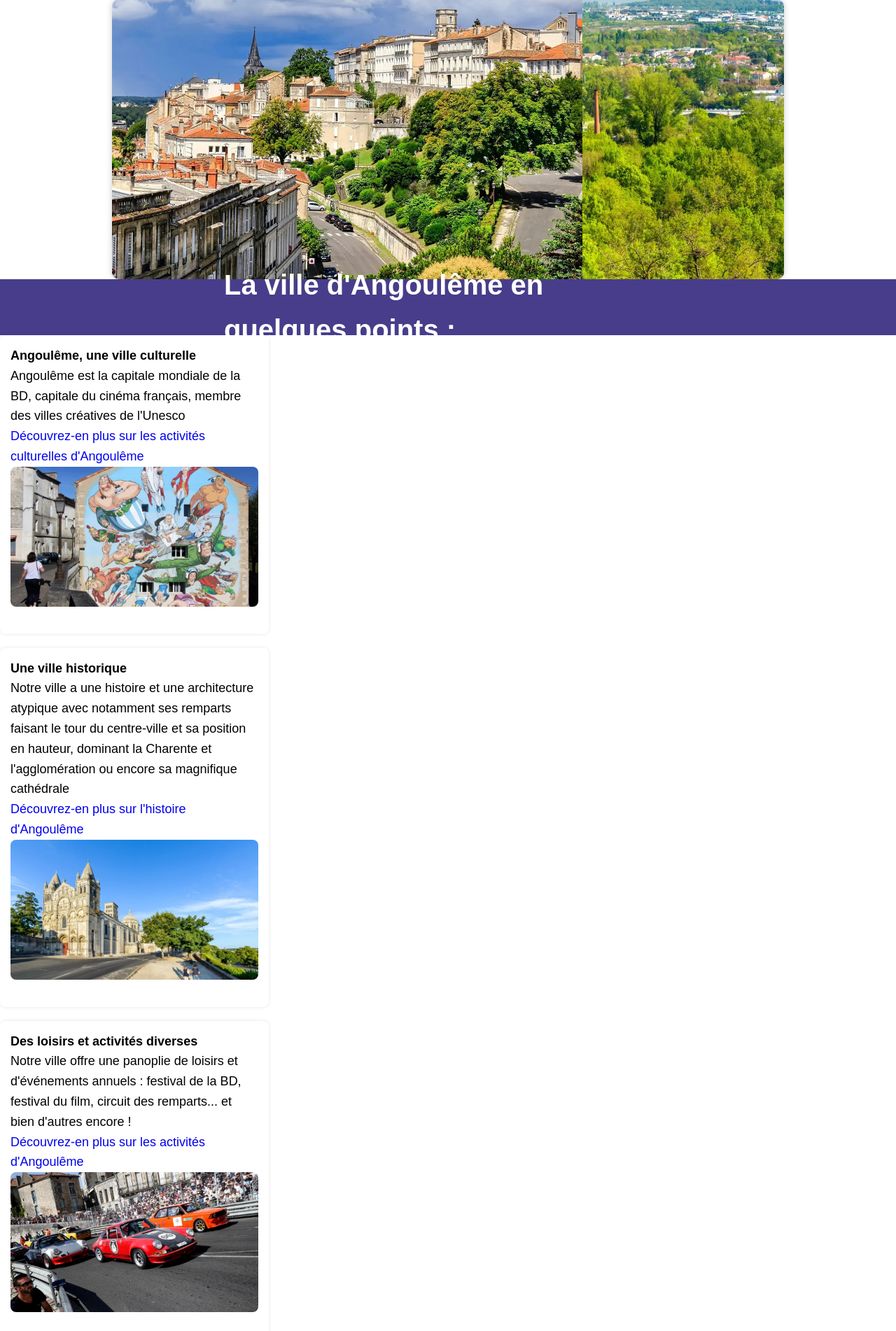
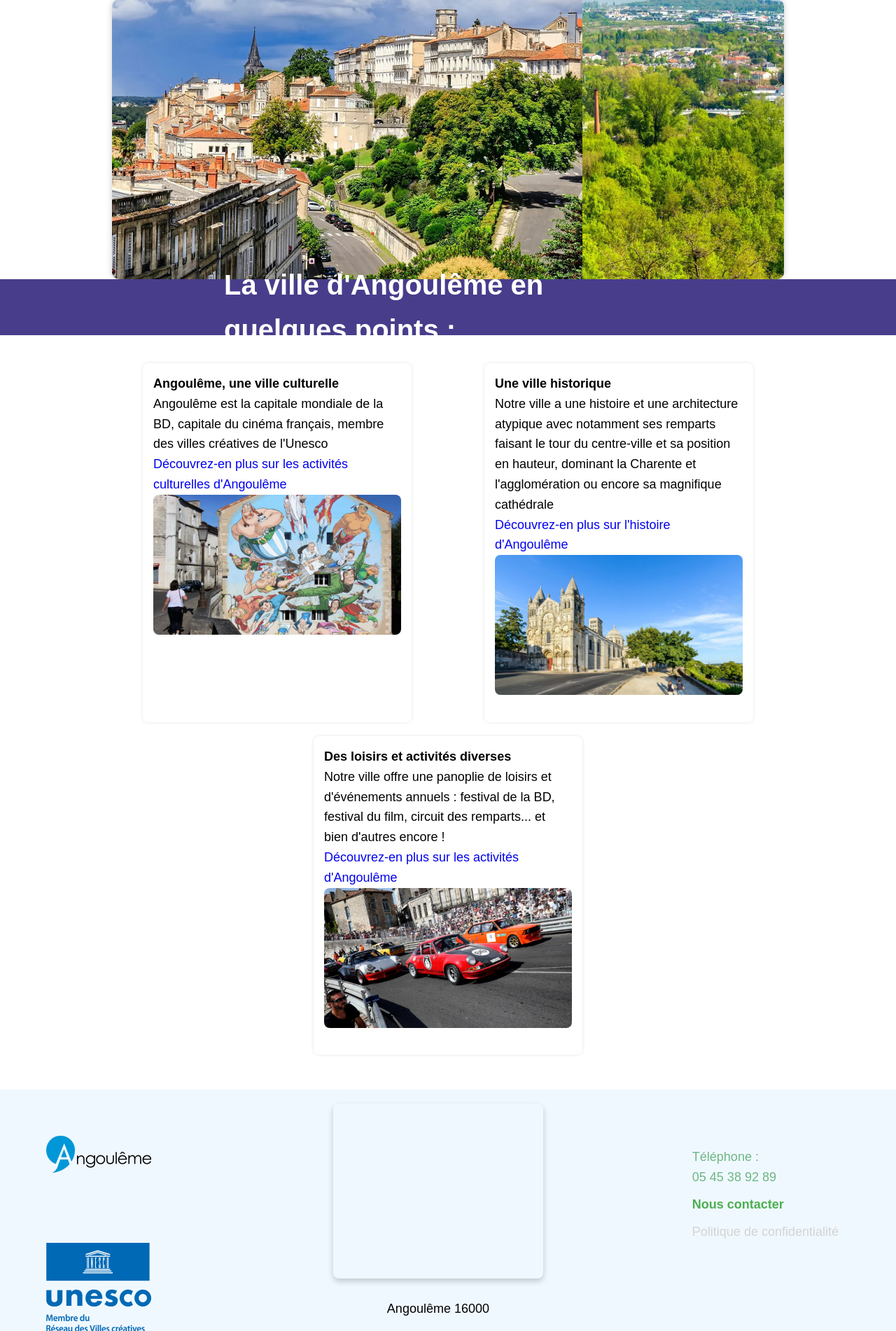
Before and after one commit to NohanM1008/Projet-web-semestre-1-site-angoul-me, a PHP site: page / in a window 1280 px wide. Shown: the part 133-2035 px from the top of the page at 70% size. Run offline with PHP 8.4, Linux system fonts and the light colour scheme; grey boxes are pictures that could not be loaded.

Commit message:
modif la disposition des images et ptits textes qui vont avec pour qu ce soit plus clean

```diff
--- a/css/accueil.css
+++ b/css/accueil.css
@@ -76,6 +76,7 @@ section article {
 
 section article:hover {
     transform: translateY(-10px);
+    cursor: pointer; /* Cela signifie que l'élément est cliquable, la souris se transforme en "main" */
 }
 
 /* Responsive design */
@@ -101,3 +102,20 @@ section article:hover {
         height: 150px; /* Taille réduite pour les petits écrans */
     }
 }
+
+.conteneur{
+    margin-top: 40px;
+    margin-bottom: 30px;
+    display: flex;
+    flex-direction: row;
+    gap: 200 px;
+    justify-content: space-evenly;
+    flex-wrap: wrap;
+}
+
+.conteneur1{
+    margin-left: 100px;
+}
+.conteneur2{
+    margin-right: 100px;
+}
--- a/index.html
+++ b/index.html
@@ -34,21 +34,23 @@
                 <header>
                     <h1 class="ville">La ville d'Angoulême en quelques points :</h1>
                 </header>
-                <article>
+                <div class="conteneur">
+                    <article class="conteneur1">
                         <h2>Angoulême, une ville culturelle</h2>
                         <p>Angoulême est la capitale mondiale de la BD, capitale du cinéma français, membre des villes créatives de l'Unesco</p>
                         <a href="html/loisirs.html">Découvrez-en plus sur les activités culturelles d'Angoulême<img src="images/accueil/angouleme_bd.jpg" alt="Image BD Angoulême"/></a>
                     </article>
-                <article>
+                    <article class="conteneur2">
                         <h2>Une ville historique</h2>
                         <p>Notre ville a une histoire et une architecture atypique avec notamment ses remparts faisant le tour du centre-ville et sa position en hauteur, dominant la Charente et l'agglomération ou encore sa magnifique cathédrale</p>
                         <a href="html/histoire.html">Découvrez-en plus sur l'histoire d'Angoulême<img src="images/accueil/cathedrale.jpg" alt="Image cathédrale"/></a>
                     </article>
-                <article>
+                    <article class="conteneur3">
                         <h2>Des loisirs et activités diverses</h2>
                         <p>Notre ville offre une panoplie de loisirs et d'événements annuels : festival de la BD, festival du film, circuit des remparts... et bien d'autres encore !</p>
                         <a href="html/loisirs.html">Découvrez-en plus sur les activités d'Angoulême<img src="images/accueil/circuit.jpg" alt="Image circuit des remparts"/></a>
                     </article>
+                </div>
             </section>
         </main>
         <footer> <!-- La section footer contenant les informations de bas de page -->
```
Lines whose indentation alone changed are shown as unchanged.
